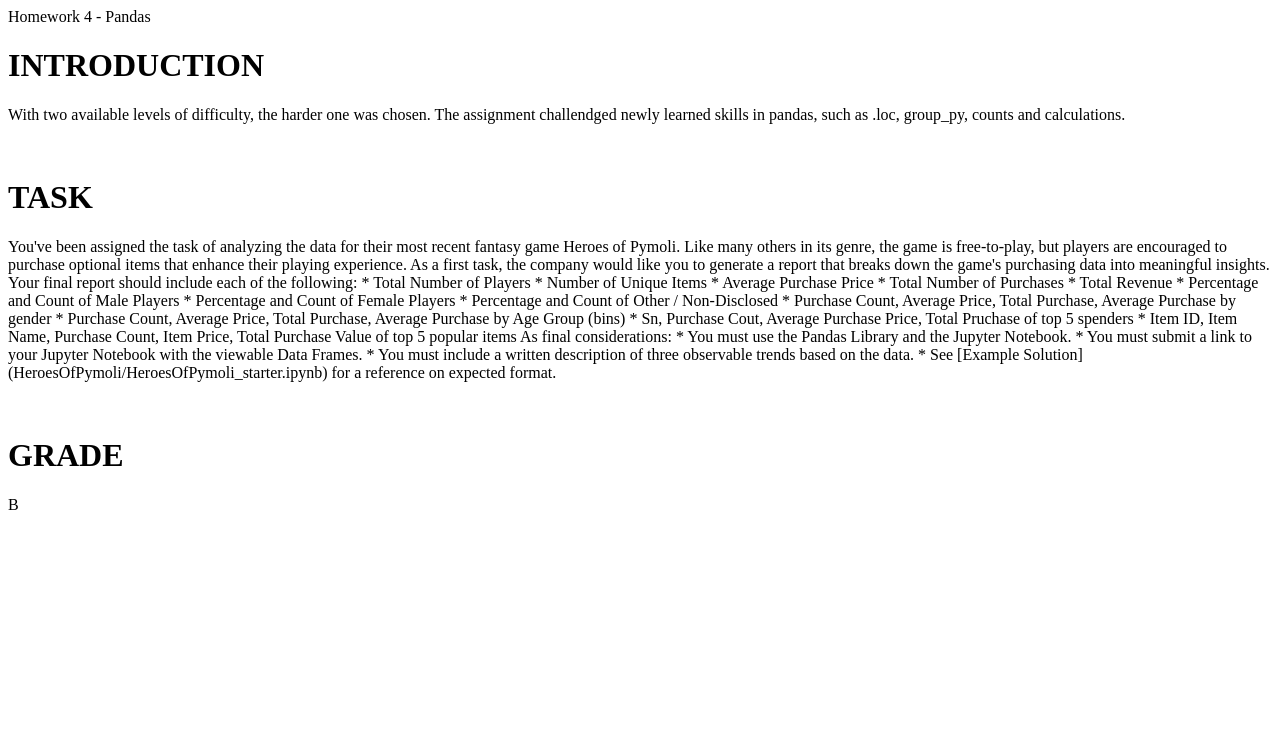
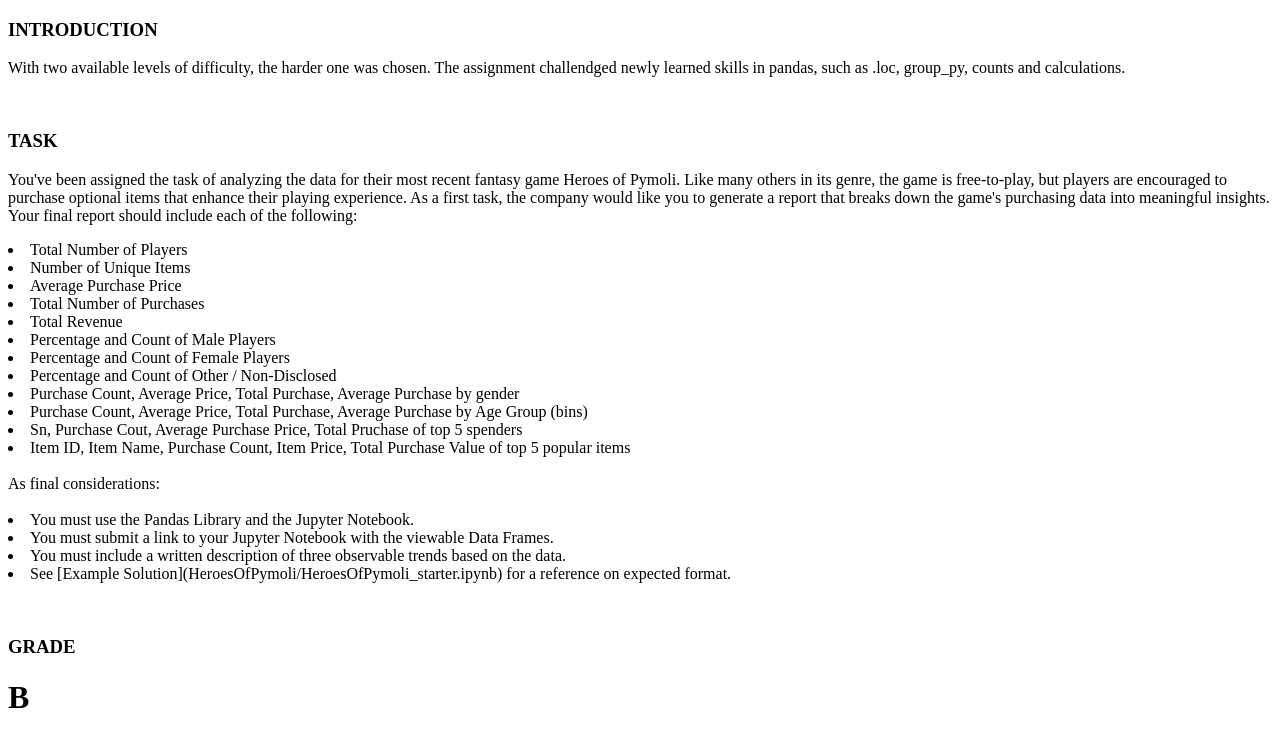
Before and after one commit to DinielleNelson/Homework04-Pandas, a plain HTML site: page index.html in a window 1280 px wide. Drawn offline with Linux system fonts and the light colour scheme.

Commit message:
correct formatting of list

```diff
--- a/index.html
+++ b/index.html
@@ -1,40 +1,47 @@
 <!DOCTYPE html>
 <html lang="en-us">
     <meta charset="utf-8">
-    <head>Homework 4 - Pandas</head>
+    <head>
+        <title>Homework 4 - Pandas</title>
+    </head>
     <body>
-        <h1>INTRODUCTION</h1>
+        <h3>INTRODUCTION</h3>
         <p> With two available levels of difficulty, the harder one was chosen. The assignment challendged newly learned skills in pandas,
             such as .loc, group_py, counts and calculations.
         </p>
         <br>
-        <h1>TASK</h1>
+        <h3>TASK</h3>
         <p>You've been assigned the task of analyzing the data for their most recent fantasy game Heroes of Pymoli.
            Like many others in its genre, the game is free-to-play, but players are encouraged to purchase optional items that enhance their playing experience. As a first task, the company would like you to generate a report that breaks down the game's purchasing data into meaningful insights.
 
            Your final report should include each of the following:
-                * Total Number of Players
-                * Number of Unique Items
-                * Average Purchase Price
-                * Total Number of Purchases
-                * Total Revenue
-                * Percentage and Count of Male Players
-                * Percentage and Count of Female Players
-                * Percentage and Count of Other / Non-Disclosed
-                * Purchase Count, Average Price, Total Purchase, Average Purchase by gender
-                * Purchase Count, Average Price, Total Purchase, Average Purchase by Age Group (bins)
-                * Sn, Purchase Cout, Average Purchase Price, Total Pruchase of top 5 spenders
-                * Item ID, Item Name, Purchase Count, Item Price, Total Purchase Value of top 5 popular items
-
+           <uo>
+                <li>Total Number of Players
+                <li>Number of Unique Items
+                <li>Average Purchase Price
+                <li>Total Number of Purchases
+                <li>Total Revenue
+                <li>Percentage and Count of Male Players
+                <li>Percentage and Count of Female Players
+                <li>Percentage and Count of Other / Non-Disclosed
+                <li>Purchase Count, Average Price, Total Purchase, Average Purchase by gender
+                <li>Purchase Count, Average Price, Total Purchase, Average Purchase by Age Group (bins)
+                <li>Sn, Purchase Cout, Average Purchase Price, Total Pruchase of top 5 spenders
+                <li>Item ID, Item Name, Purchase Count, Item Price, Total Purchase Value of top 5 popular items
+            </uo>
+            <br><br>
                 As final considerations:
-                * You must use the Pandas Library and the Jupyter Notebook.
-                * You must submit a link to your Jupyter Notebook with the viewable Data Frames.
-                * You must include a written description of three observable trends based on the data.
-                * See [Example Solution](HeroesOfPymoli/HeroesOfPymoli_starter.ipynb) for a reference on expected format.
+            <br><br>
+            <uo>
+                <li>You must use the Pandas Library and the Jupyter Notebook.
+                <li>You must submit a link to your Jupyter Notebook with the viewable Data Frames.
+                <li>You must include a written description of three observable trends based on the data.
+                <li>See [Example Solution](HeroesOfPymoli/HeroesOfPymoli_starter.ipynb) for a reference on expected format.
+            </uo>
         </p>
         <br>
-        <h1>GRADE</h1>
-        <p>B</p>
+        <h3>GRADE</h3>
+        <h1>B</h1>
     </body>
 
 </html>
```
